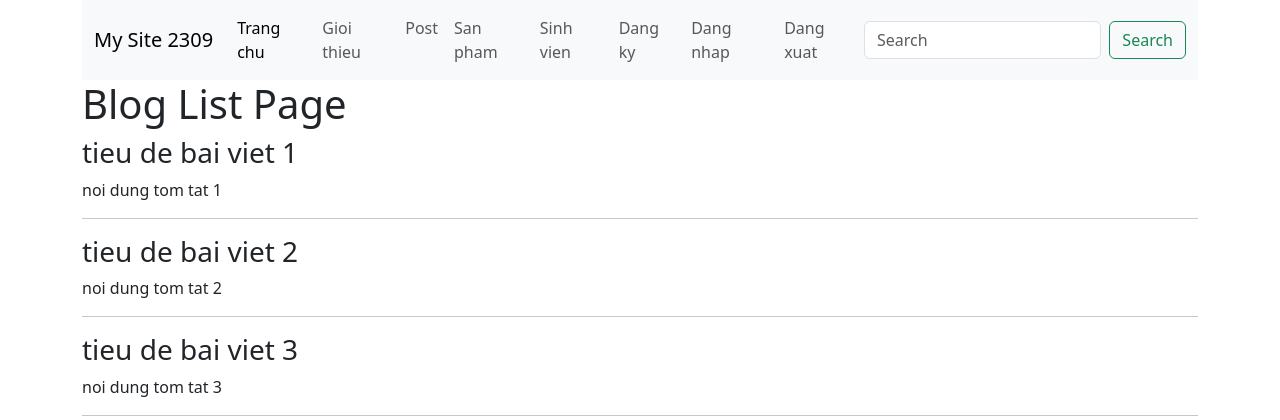
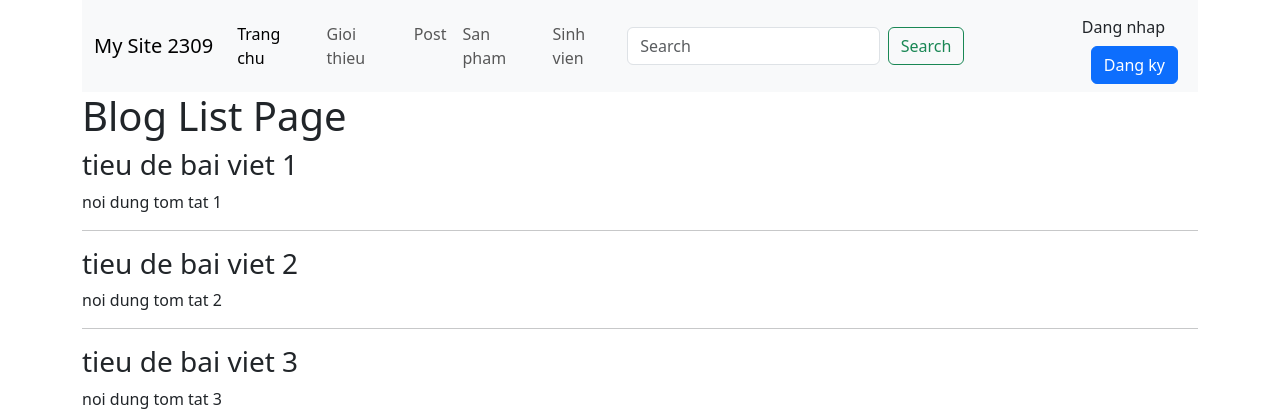
Before and after one commit to letdoitnow/mysite2309, a Django app: page /blog/ in a window 1280 px wide. Shown: the top 420 px of the page. Run offline with Django 4.2, Linux system fonts and the light colour scheme; parts of the project's set-up code (start-up, migrations or seed data) failed here and were passed over; some libraries are stand-ins or nearby versions.

Commit message:
user login

```diff
--- a/home/templates/home/base.html
+++ b/home/templates/home/base.html
@@ -36,21 +36,20 @@
               <li class="nav-item">
                 <a class="nav-link" href="{% url 'student:student_list' %}">Sinh vien</a>
               </li>
-              <li class="nav-item">
-                <a class="nav-link" href="{% url 'register:register' %}">Dang ky</a>
-              </li>
-              <li class="nav-item">
-                <a class="nav-link" href="{% url 'login2:login2' %}">Dang nhap</a>
-              </li>
-              <li class="nav-item">
-                <a class="nav-link" href="{% url 'logout2:logout2' %}">Dang xuat</a>
-              </li>
-
             </ul>
             <form class="d-flex" role="search">
               <input class="form-control me-2" type="search" placeholder="Search" aria-label="Search">
               <button class="btn btn-outline-success" type="submit">Search</button>
             </form>
+            <div class="text-end">
+              {% if not request.user.is_authenticated %}
+              <a class="btn btn-light text-dark ms-2 me-2" href="{% url 'login2:login2' %}">Dang nhap</a>
+              <a class="btn btn-primary me-2" href="{% url 'register:register' %}">Dang ky</a>
+              {% else %}
+              <a class="btn btn-primary ms-2 me-2">{{ request.user.first_name }} ({{ request.user.username }})</a>
+              <a class="btn btn-light text-dark me-2" href="{% url 'logout2:logout2' %}">Dang xuat</a>
+              {% endif%}
+            </div>
           </div>
         </div>
       </nav>
```
Also changed, not shown: db.sqlite3.
